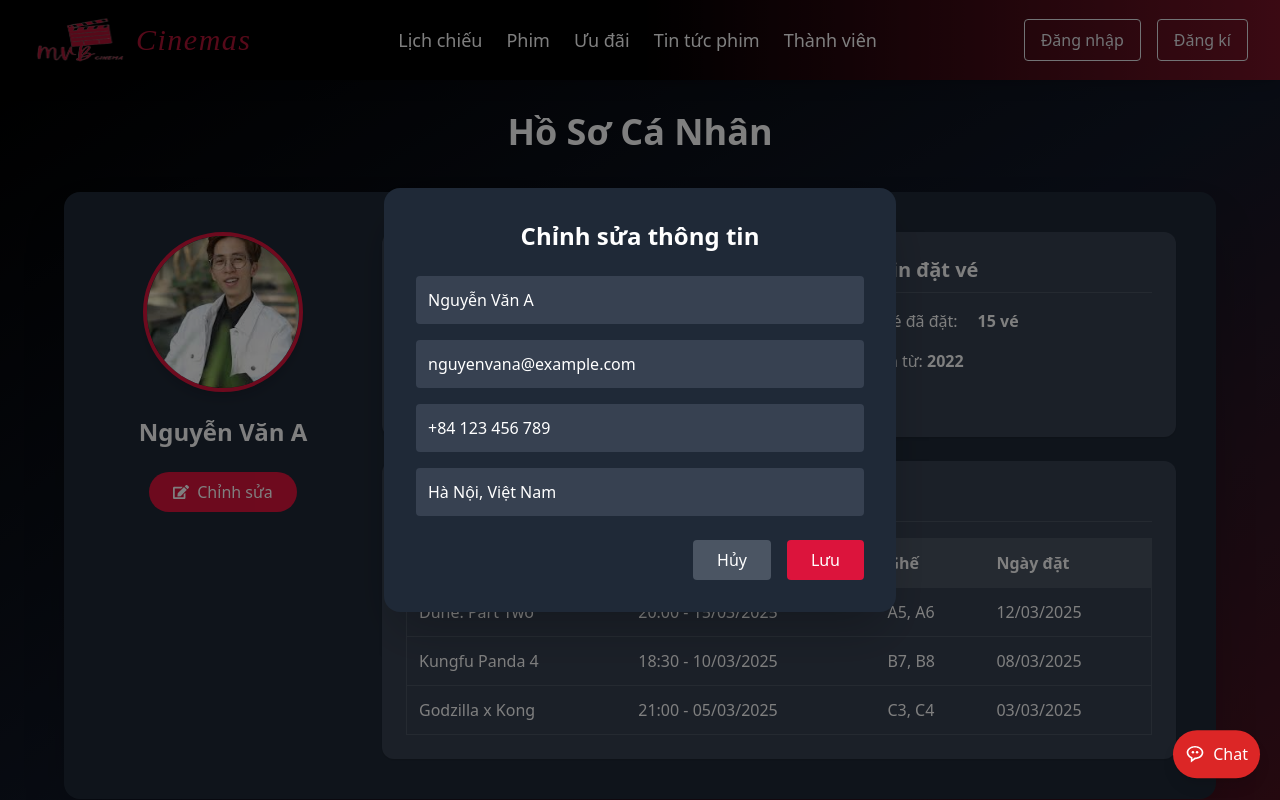
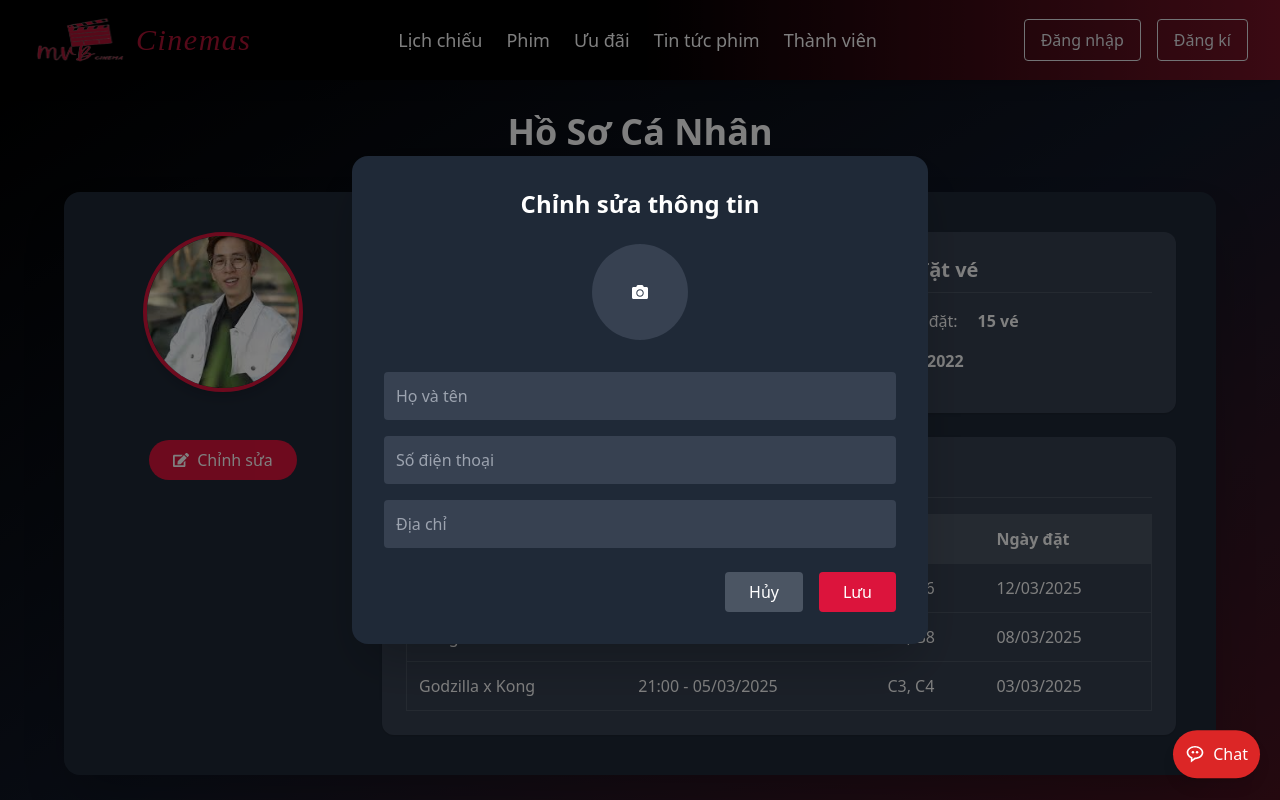
Before and after one commit to Manh8929/MOVIE_BOOKING_CAPSTONE2, a React (Vite) app in the folder Frontend/: page /profile in a window 1280 px wide. Both pictures are taken after a click on the button "Chỉnh sửa". Shown: the top 800 px of the page. Built offline with nearby package versions, Linux system fonts and the light colour scheme.

Commit message:
update FE myProfile

```diff
--- a/Frontend/src/components/ProfileComponent/EditProfileForm.jsx
+++ b/Frontend/src/components/ProfileComponent/EditProfileForm.jsx
@@ -1,33 +1,65 @@
 import React from "react";
+import { FaCamera } from "react-icons/fa";
 
 const EditProfileForm = ({ formData, setFormData, onClose, onSave }) => {
   const handleChange = (e) => {
     setFormData((prev) => ({ ...prev, [e.target.name]: e.target.value }));
   };
+  const handleFileChange = (e) => {
+    const file = e.target.files[0];
+    if (file) {
+      const reader = new FileReader();
+      reader.onloadend = () => {
+        setFormData((prev) => ({ ...prev, avatar: reader.result }));
+      };
+      reader.readAsDataURL(file);
+    }
+  };
   return (
     <div className="fixed inset-0 bg-black bg-opacity-50 flex items-center justify-center z-50">
-      <div className="bg-gray-800 p-8 rounded-2xl w-full max-w-lg shadow-2xl space-y-6">
+      <div className="bg-gray-800 p-8 rounded-2xl w-full max-w-xl shadow-2xl space-y-6">
         <h2 className="text-2xl font-semibold text-center mb-4">
           Chỉnh sửa thông tin
         </h2>
-        <div className="space-y-4">
+        <div className="space-y-4 flex flex-col items-center">
+          {formData.avatar ? (
+            <div className="relative mb-4">
+              <img
+                src={formData.avatar}
+                alt="Avatar Preview"
+                className="w-24 h-24 rounded-full object-cover border-2 border-gray-600"
+              />
+              <label className="absolute bottom-0 right-0 mb-1 mr-1 cursor-pointer">
+                <input
+                  type="file"
+                  onChange={handleFileChange}
+                  className="hidden"
+                />
+                <FaCamera className="text-white bg-gray-800 rounded-full p-1" />
+              </label>
+            </div>
+          ) : (
+            <div className="w-24 h-24 rounded-full bg-gray-700 flex items-center justify-center mb-4">
+              <label className="cursor-pointer">
+                <input
+                  type="file"
+                  onChange={handleFileChange}
+                  className="hidden"
+                />
+                <FaCamera className="text-white" />
+              </label>
+            </div>
+          )}
           <input
             name="name"
-            value={formData.name}
+            value={formData.full_name}
             onChange={handleChange}
             className="w-full p-3 rounded bg-gray-700 text-white outline-none"
             placeholder="Họ và tên"
           />
           <input
-            name="email"
-            value={formData.email}
-            onChange={handleChange}
-            className="w-full p-3 rounded bg-gray-700 text-white outline-none"
-            placeholder="Email"
-          />
-          <input
             name="phone"
-            value={formData.phone}
+            value={formData.phone_number}
             onChange={handleChange}
             className="w-full p-3 rounded bg-gray-700 text-white outline-none"
             placeholder="Số điện thoại"
--- a/Frontend/src/pages/LoginPage.jsx
+++ b/Frontend/src/pages/LoginPage.jsx
@@ -98,11 +98,15 @@ const LoginPage = () => {
   };
 
   const handleGoogleLogin = () => {
-    window.location.href = "http://localhost:5000/auth/google";
+    window.location.href = `${
+      import.meta.env.VITE_REACT_APP_API_URL
+    }/auth/google`;
   };
 
   const handleFacebookLogin = () => {
-    window.location.href = "http://localhost:5000/auth/facebook";
+    window.location.href = `${
+      import.meta.env.VITE_REACT_APP_API_URL
+    }/auth/facebook`;
   };
   const togglePasswordVisibility = () => setShowPassword(!showPassword);
 
--- a/Frontend/src/pages/MyProfilePage.jsx
+++ b/Frontend/src/pages/MyProfilePage.jsx
@@ -1,4 +1,4 @@
-import React, { useState } from "react";
+import React, { useEffect, useState } from "react";
 import {
   FaEdit,
   FaEnvelope,
@@ -11,13 +11,23 @@ import EditProfileForm from "../components/ProfileComponent/EditProfileForm";
 const MyProfilePage = () => {
   const [isEditing, setIsEditing] = useState(false);
   const [profile, setProfile] = useState({
-    name: "Nguyễn Văn A",
-    email: "nguyenvana@example.com",
-    phone: "+84 123 456 789",
-    address: "Hà Nội, Việt Nam",
+    full_name: "",
+    email: "",
+    phone_number: "",
+    address: "",
+    avatar: "",
   });
 
   const [formData, setFormData] = useState(profile);
+
+  useEffect(() => {
+    const user = JSON.parse(localStorage.getItem("currentUser"));
+    console.log("user",user);
+    if (user) {
+      setProfile(user);
+      setFormData(user);
+    }
+  }, []);
 
   const handleEditClick = () => {
     setFormData(profile);
--- a/Frontend/src/pages/RegistrationForm.jsx
+++ b/Frontend/src/pages/RegistrationForm.jsx
@@ -108,11 +108,15 @@ const RegisterPage = () => {
   };
 
   const handleGoogleLogin = () => {
-    window.location.href = `${process.env.VITE_REACT_APP_API_URL}/auth/google`;
+    window.location.href = `${
+      import.meta.env.VITE_REACT_APP_API_URL
+    }/auth/google`;
   };
 
   const handleFacebookLogin = () => {
-    window.location.href = `${process.env.VITE_REACT_APP_API_URL}/auth/facebook`;
+    window.location.href = `${
+      import.meta.env.VITE_REACT_APP_API_URL
+    }/auth/facebook`;
   };
 
   const togglePasswordVisibility = () => setShowPassword(!showPassword);
```
